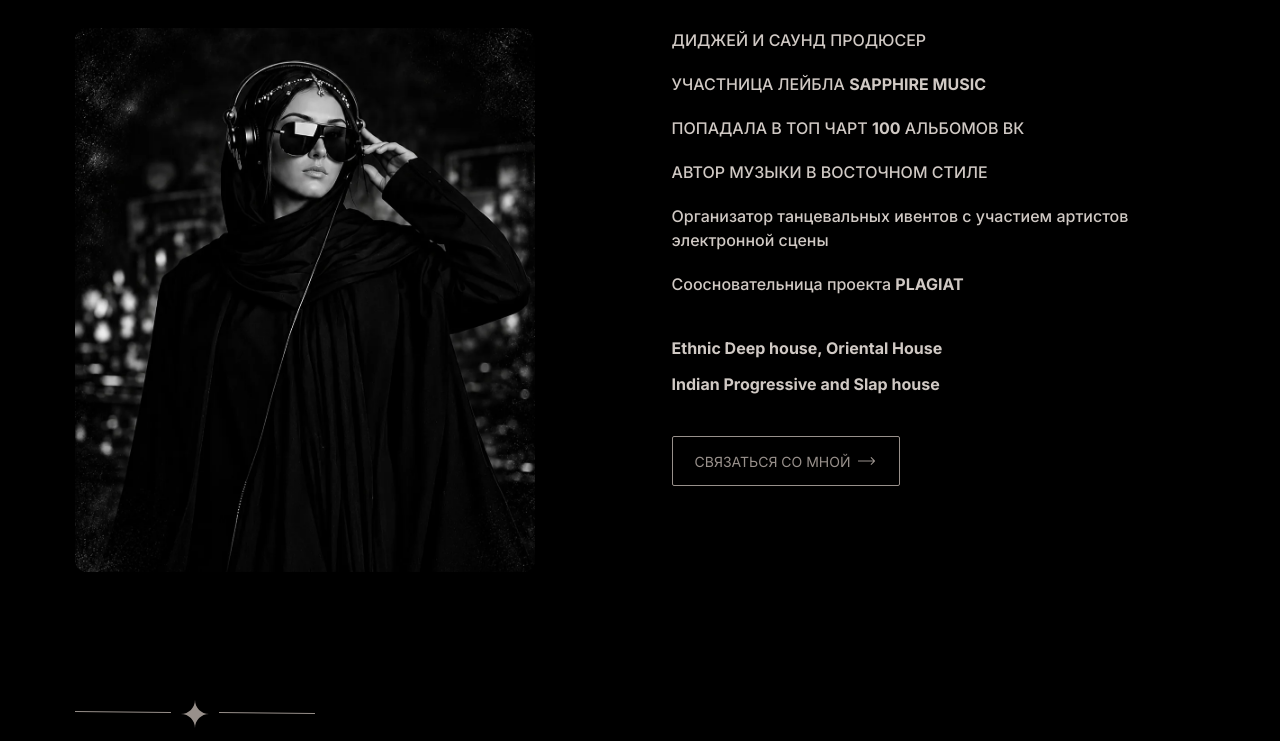
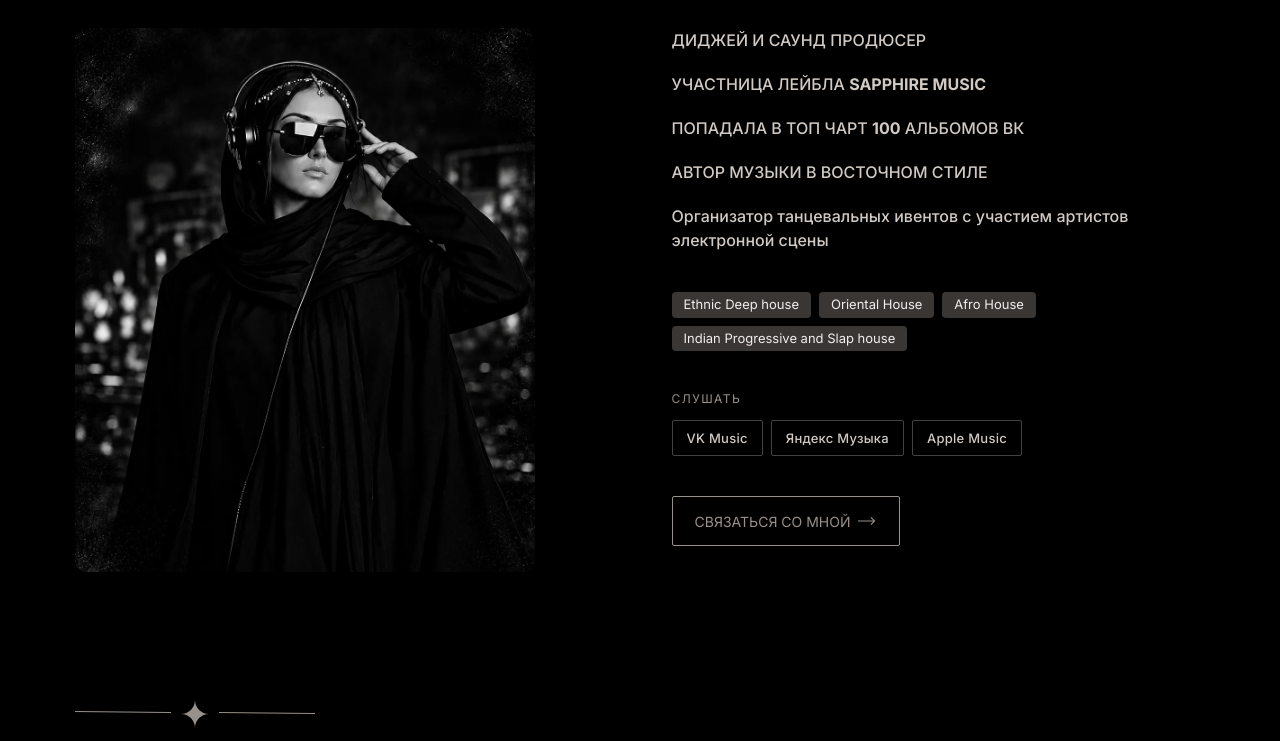
Before and after one commit to alina2297-tech/olyaidis, a website built with Vite: page index.html in a window 1280 px wide. Shown: the part 836-1577 px from the top of the page. Built offline with nearby package versions, Linux system fonts and the light colour scheme.

Commit message:
music links, video preview

```diff
--- a/index.html
+++ b/index.html
@@ -174,13 +174,45 @@
                 Организатор танцевальных ивентов с участием артистов
                 электронной сцены
               </li>
-              <li>Соосновательница проекта <strong>PLAGIAT</strong></li>
             </ul>
 
             <ul class="about__genres">
-              <li>Ethnic Deep house, Oriental House</li>
+              <li><div>Ethnic Deep house</div> <div>Oriental House</div> <div>Afro House</div></li>
               <li>Indian Progressive and Slap house</li>
             </ul>
+
+            <nav class="about__music" aria-label="Слушать музыку">
+              <p class="about__music-label">СЛУШАТЬ</p>
+              <ul class="about__music-list">
+                <li>
+                  <a
+                    class="about__music-link"
+                    href="https://vk.ru/music?z=audio_playlist-2000549047_26549047&access_key=f5595f7b82e1133715"
+                    target="_blank"
+                    rel="noopener noreferrer"
+                    >VK Music</a
+                  >
+                </li>
+                <li>
+                  <a
+                    class="about__music-link"
+                    href="https://music.yandex.ru/album/40399290?utm_medium=copy_link&ref_id=ef14e692-e064-4dfe-949b-c5a98c0a02c4"
+                    target="_blank"
+                    rel="noopener noreferrer"
+                    >Яндекс Музыка</a
+                  >
+                </li>
+                <li>
+                  <a
+                    class="about__music-link"
+                    href="https://music.apple.com/ru/artist/olyaidis/1527898362"
+                    target="_blank"
+                    rel="noopener noreferrer"
+                    >Apple Music</a
+                  >
+                </li>
+              </ul>
+            </nav>
 
             <a class="hero__btn hero__btn--line about__btn" href="#contacts">
               <span class="hero__btn-label">СВЯЗАТЬСЯ СО МНОЙ</span>
@@ -238,9 +270,8 @@
 
             <div class="catalog__stage">
               <div class="catalog__shot">
-                <img src="./images/hero.webp" alt="" />
+                <img src="./images/video-preview.webp" alt="" />
               </div>
-              <div class="catalog__shade"></div>
               <button class="catalog__play" type="button" aria-label="Смотреть видео">
                 <img src="./images/play.svg" alt="" />
               </button>
--- a/src/animations/about.js
+++ b/src/animations/about.js
@@ -26,6 +26,7 @@ export function initAbout(epoch) {
   });
   const facts = window.gsap.utils.toArray(".about__facts li");
   const genres = window.gsap.utils.toArray(".about__genres li");
+  const music = document.querySelector(".about__music");
   const button = document.querySelector(".about__btn");
   const ornament = document.querySelector(".about__ornament");
   const showOrnament = ornament && getComputedStyle(ornament).display !== "none";
@@ -54,6 +55,7 @@ export function initAbout(epoch) {
   if (showOrnament) steps.push(ornament);
   facts.forEach((item) => steps.push(item));
   genres.forEach((item) => steps.push(item));
+  if (music) steps.push(music);
   if (button) steps.push(button);
 
   steps.forEach((element) => {
--- a/src/style.css
+++ b/src/style.css
@@ -425,13 +425,88 @@ h1 {
   gap: 1.25rem;
 }
 
-.about__facts strong,
+.about__facts strong {
+  font-weight: 700;
+}
+
 .about__genres {
-  font-weight: 700;
-}
-
-.about__genres {
-  gap: 0.75rem;
+  flex-direction: row;
+  flex-wrap: wrap;
+  gap: 0.5rem;
+}
+
+.about__genres li {
+  display: flex;
+  flex-wrap: wrap;
+  align-items: center;
+  gap: 0.5rem;
+  max-width: 100%;
+  color: var(--title);
+  font-size: 0.8125rem;
+  font-weight: 400;
+  line-height: 1.35;
+}
+
+.about__genres li > div,
+.about__genres li:not(:has(> div)) {
+  display: inline-flex;
+  align-items: center;
+  padding: 0.25rem 0.75rem;
+  background: #3a3634;
+  border-radius: 4px;
+}
+
+.about__music {
+  display: flex;
+  flex-direction: column;
+  align-items: flex-start;
+  gap: 0.875rem;
+  width: 100%;
+}
+
+.about__music-label {
+  color: var(--note);
+  font-size: 0.75rem;
+  font-weight: 400;
+  line-height: normal;
+  letter-spacing: 0.12em;
+}
+
+.about__music-list {
+  display: flex;
+  flex-wrap: wrap;
+  gap: 0.5rem;
+}
+
+.about__music-link {
+  display: inline-flex;
+  align-items: center;
+  height: 2.25rem;
+  padding: 0 0.875rem;
+  border: 1px solid rgb(152 144 139 / 0.45);
+  border-radius: 2px;
+  color: var(--text);
+  font-size: 0.8125rem;
+  font-weight: 500;
+  line-height: 1;
+  letter-spacing: 0.02em;
+  text-decoration: none;
+  transition:
+    border-color 0.35s ease,
+    color 0.35s ease,
+    background-color 0.35s ease;
+}
+
+.about__music-link:hover,
+.about__music-link:focus-visible {
+  border-color: var(--title);
+  background: rgb(242 237 236 / 0.06);
+  color: var(--title);
+}
+
+.about__music-link:focus-visible {
+  outline: 1px solid var(--title);
+  outline-offset: 3px;
 }
 
 .hero__btn.about__btn {
@@ -463,7 +538,7 @@ h1 {
 
 .catalog__main {
   display: grid;
-  grid-template-columns: minmax(0, 1fr) minmax(13.75rem, 25.5rem);
+  grid-template-columns: 1fr 1fr;
   align-items: start;
   column-gap: clamp(1.5rem, 10.556vw, 9.5rem);
   margin-top: 2.5rem;
@@ -538,10 +613,10 @@ h1 {
 .catalog__stage {
   position: relative;
   justify-self: end;
+  align-self: stretch;
   width: 100%;
-  aspect-ratio: 408 / 546;
+  max-width: 408px;
   overflow: hidden;
-  /* border: 1px solid rgb(242 237 236 / 0.3); */
   border-radius: 12px;
   background: #000;
 }
@@ -551,7 +626,7 @@ h1 {
   left: -30.882%;
   top: -37.729%;
   width: 181.373%;
-  height: 135.531%;
+  height: calc(100% + 37.729%);
 }
 
 .catalog__shot img {
@@ -559,12 +634,8 @@ h1 {
   height: 100%;
   max-width: none;
   object-fit: cover;
-}
-
-.catalog__shade {
-  position: absolute;
-  inset: 0;
-  background: rgb(0 0 0 / 0.25);
+  transform: translate(-30px, 150px);
+
 }
 
 .catalog__play {
@@ -614,7 +685,6 @@ h1 {
 }
 
 .catalog__stage.is-playing .catalog__shot,
-.catalog__stage.is-playing .catalog__shade,
 .catalog__stage.is-playing .catalog__play {
   display: none;
 }
@@ -1182,6 +1252,7 @@ html.is-motion .about__photo,
 html.is-motion .about__ornament,
 html.is-motion .about__facts li,
 html.is-motion .about__genres li,
+html.is-motion .about__music,
 html.is-motion .about__btn,
 html.is-motion .catalog__ornament,
 html.is-motion .catalog__label,
@@ -1255,6 +1326,7 @@ html.is-motion .footer__row {
 
 @media (prefers-reduced-motion: reduce) {
   .header__link::after,
+  .about__music-link,
   .hero__btn::before,
   .hero__btn-label,
   .hero__arrow,
@@ -1281,6 +1353,9 @@ html.is-motion .footer__row {
 }
 
 @media (max-width: 1200px) {
+  h1 {
+    font-size: 64px;
+  }
   .services {
     display: grid;
     grid-template-columns: auto auto;
@@ -1305,6 +1380,10 @@ html.is-motion .footer__row {
 
   .equipment__row {
     flex-wrap: wrap;
+  }
+
+  .catalog__title, .contacts__title {
+    font-size: 54px;
   }
 }
 
@@ -1550,18 +1629,31 @@ html.is-motion .footer__row {
     flex: 0 0 auto;
   }
 
-  .about__facts,
-  .about__genres {
+  .about__facts {
     font-size: 0.9375rem;
     line-height: 1.5rem;
-  }
-
-  .about__facts {
     gap: 1rem;
   }
 
   .about__genres {
     gap: 0.5rem;
+  }
+
+  .about__genres li,
+  .about__genres li > div {
+    font-size: 0.75rem;
+  }
+
+  .about__genres li:first-child {
+    justify-content: center;
+  }
+
+  .about__music {
+    align-items: center;
+  }
+
+  .about__music-list {
+    justify-content: center;
   }
 
   .hero__btn.about__btn {
@@ -1595,7 +1687,10 @@ html.is-motion .footer__row {
 
   .catalog__stage {
     justify-self: stretch;
+    align-self: start;
+    width: 100%;
     max-width: 25.5rem;
+    aspect-ratio: 408 / 546;
   }
 
   .catalog__price {
```
Also changed, not shown: images/video-preview.webp (added).
